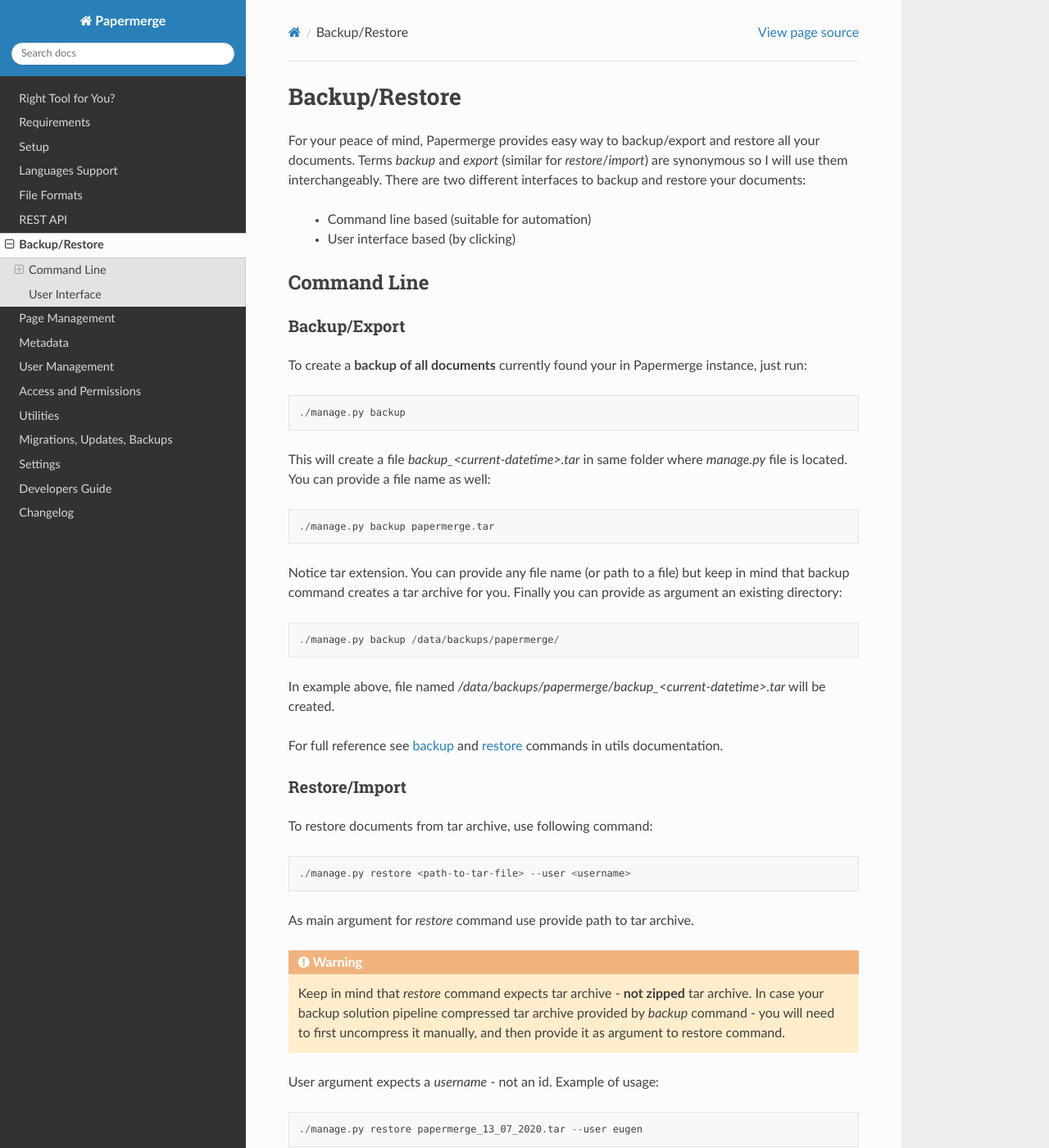
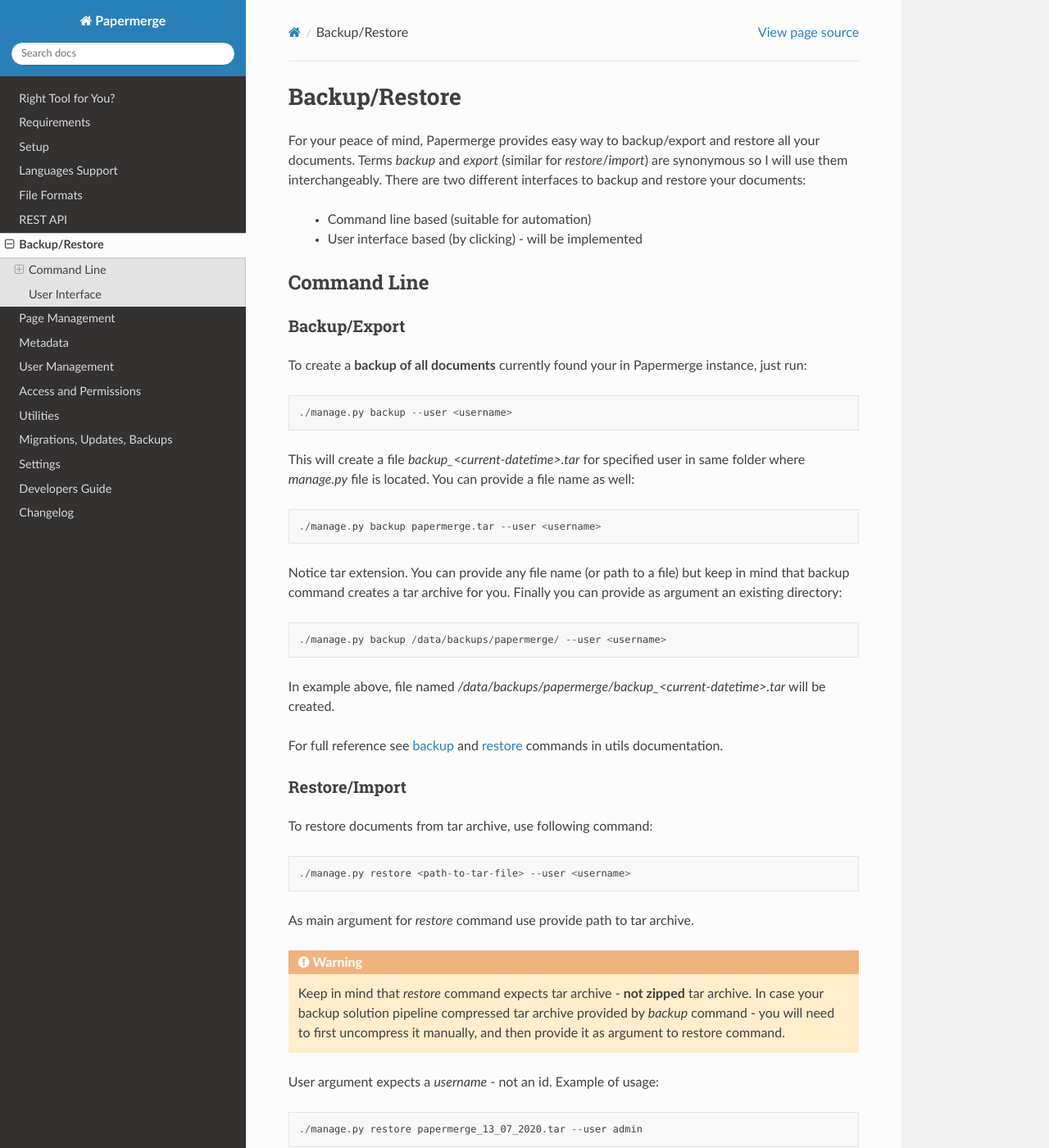
Before and after one commit to ciur/papermerge, a Sphinx documentation site: the page built from docs/source/backup_restore.rst, in a window 1280 px wide and 1400 px high. Shown: the whole window at 82% size. Built offline with Sphinx 7.4.7 and the Read the Docs theme 2.0.0, drawn with Linux system fonts in a browser that asks for light colours.

Commit message:
documentation updated

```diff
--- a/docs/source/backup_restore.rst
+++ b/docs/source/backup_restore.rst
@@ -8,7 +8,7 @@
 There are two different interfaces to backup and restore your documents:
 
     * Command line based (suitable for automation)
-    * User interface based (by clicking)
+    * User interface based (by clicking) - will be implemented
 
 Command Line
 ##############
@@ -18,17 +18,17 @@
 
 To create a **backup of all documents** currently found your in Papermerge instance, just run::
 
-    ./manage.py backup
+    ./manage.py backup --user <username>
 
-This will create a file `backup_<current-datetime>.tar` in same folder where `manage.py` file is located.
+This will create a file `backup_<current-datetime>.tar` for specified user in same folder where `manage.py` file is located.
 You can provide a file name as well::
 
-    ./manage.py backup papermerge.tar
+    ./manage.py backup papermerge.tar --user <username>
 
 Notice tar extension. You can provide any file name (or path to a file) but keep in mind that backup command creates a tar archive for you.
 Finally you can provide as argument an existing directory::
 
-    ./manage.py backup /data/backups/papermerge/
+    ./manage.py backup /data/backups/papermerge/ --user <username>
 
 In example above, file named `/data/backups/papermerge/backup_<current-datetime>.tar` will be created.
 
@@ -50,7 +50,7 @@
 User argument expects a *username* - not an id.
 Example of usage::
 
-    ./manage.py restore papermerge_13_07_2020.tar --user eugen
+    ./manage.py restore papermerge_13_07_2020.tar --user admin
 
 
 User Interface
```
